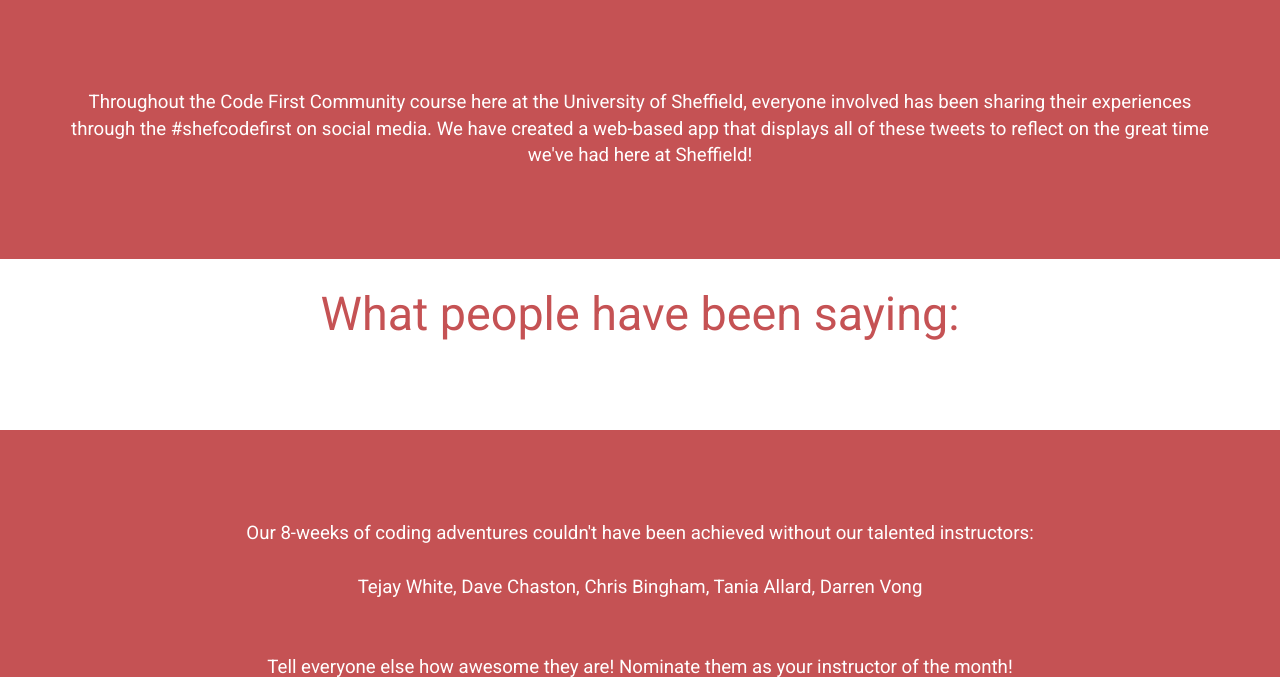
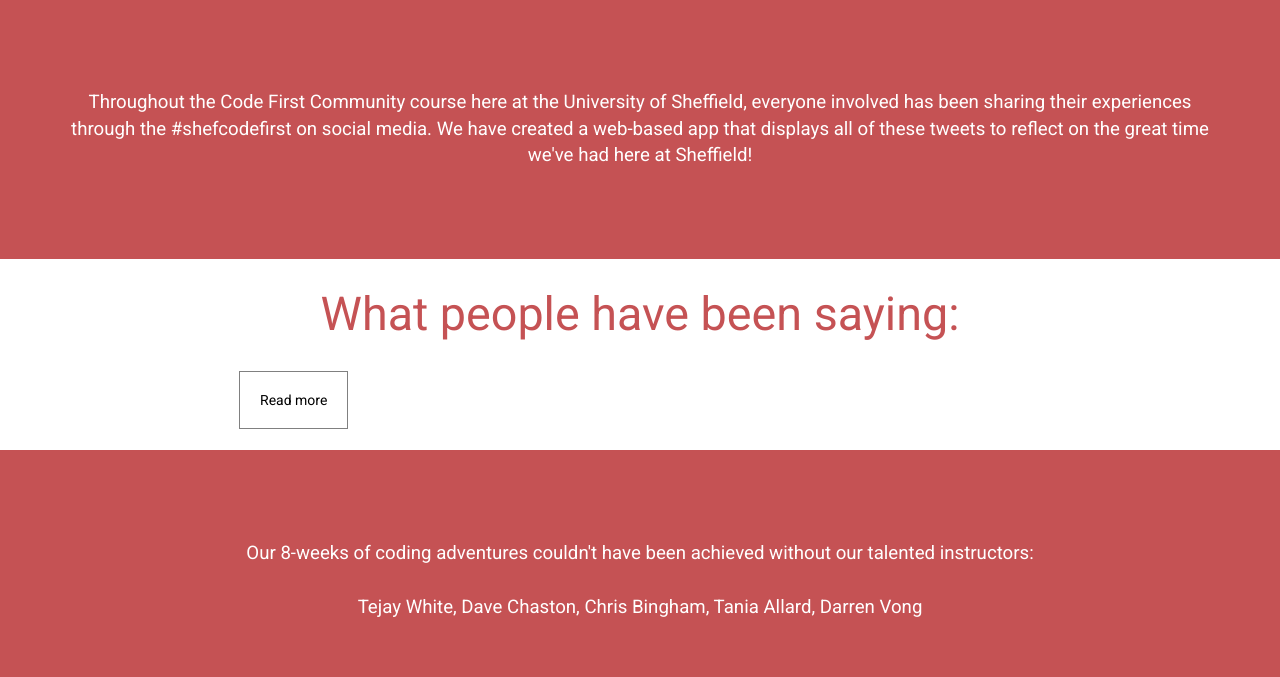
Before and after one commit to paulienuh/PythonProject, a Flask app: page / in a window 1280 px wide. Shown: the part 1537-2214 px from the top of the page. Run offline with Flask 2, Linux system fonts and the light colour scheme; some libraries are stand-ins or nearby versions.

Commit message:
Twitter button

```diff
--- a/static/style.css
+++ b/static/style.css
@@ -68,6 +68,12 @@
     filter: grayscale(0%);
 }
 
+.twi-button {
+	padding: 20px;
+	border: 1px grey solid;
+	color: black;
+}
+
 p {
 	background-color: #c55254;
 padding: 50px;
--- a/templates/index.html
+++ b/templates/index.html
@@ -48,6 +48,8 @@
 </div>
 {% endfor %}
 </div>
+
+<a href="" class="twi-button">Read more </a>
 
 </div>
 <br>
```
